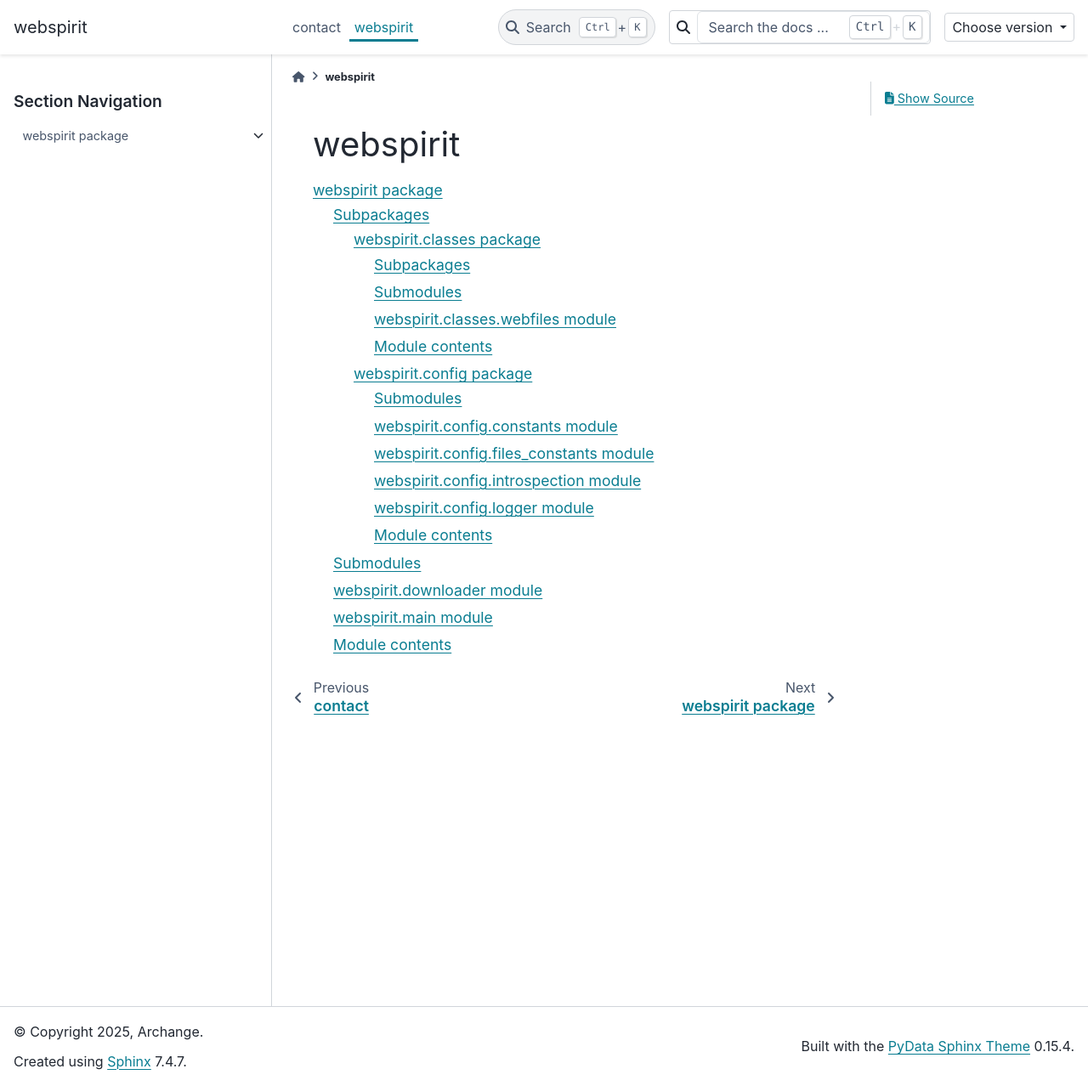
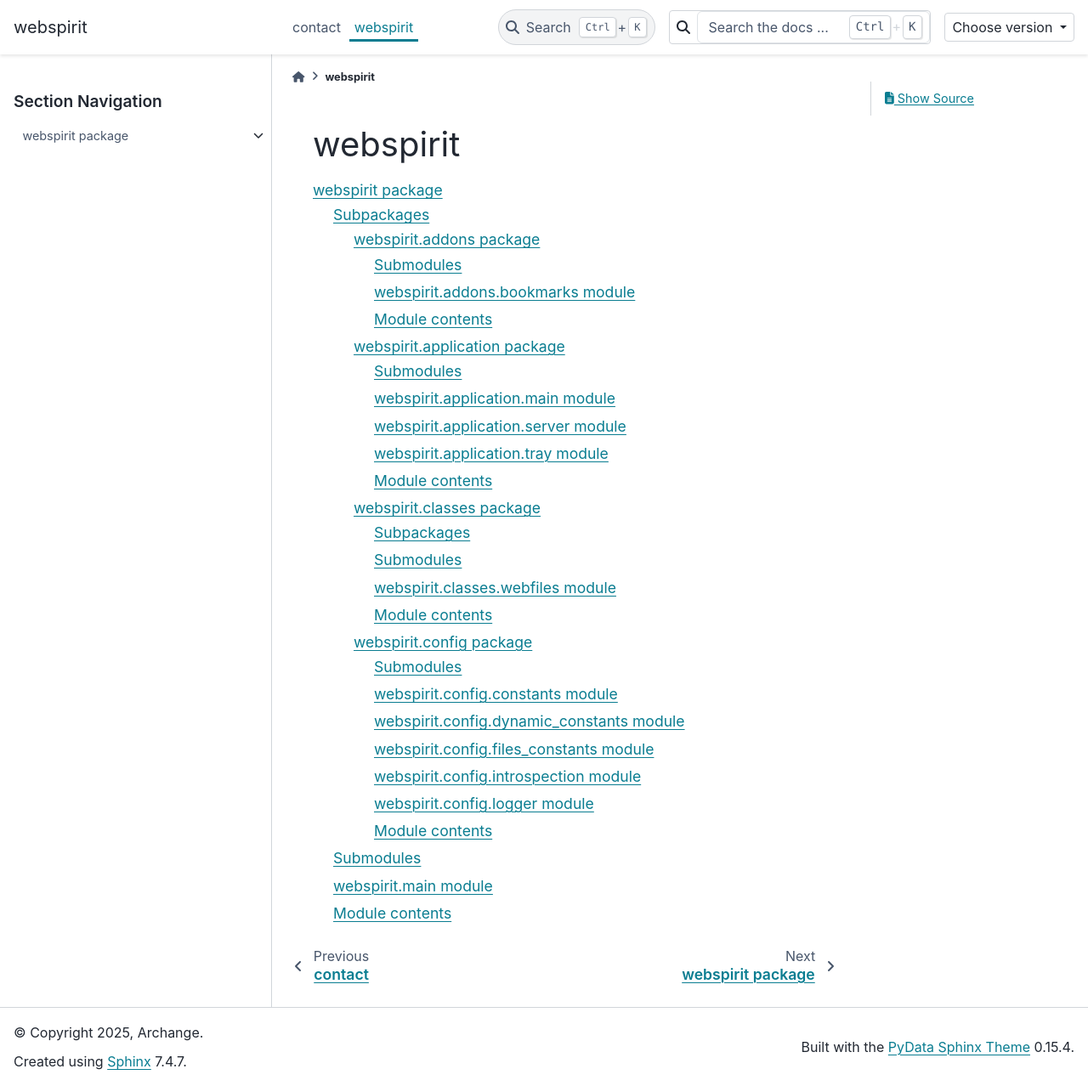
Before and after one commit to Archange-py/Webspirit, a Sphinx documentation site: the page built from docs/source/reference/modules.rst, in a window 1280 px wide and 1278 px high. Shown: the whole window at 85% size. Built offline with Sphinx 7.4.7 and the PyData theme 0.15.4, drawn with Linux system fonts in a browser that asks for light colours.

Commit message:
Mise à jour de la documentation

```diff
--- a/docs/source/reference/webspirit.config.rst
+++ b/docs/source/reference/webspirit.config.rst
@@ -8,6 +8,14 @@ webspirit.config.constants module
 ---------------------------------
 
 .. automodule:: webspirit.config.constants
+   :members:
+   :show-inheritance:
+   :undoc-members:
+
+webspirit.config.dynamic\_constants module
+------------------------------------------
+
+.. automodule:: webspirit.config.dynamic_constants
    :members:
    :show-inheritance:
    :undoc-members:
--- a/docs/source/reference/webspirit.rst
+++ b/docs/source/reference/webspirit.rst
@@ -7,19 +7,13 @@ Subpackages
 .. toctree::
    :maxdepth: 4
 
+   webspirit.addons
+   webspirit.application
    webspirit.classes
    webspirit.config
 
 Submodules
 ----------
-
-webspirit.downloader module
----------------------------
-
-.. automodule:: webspirit.downloader
-   :members:
-   :show-inheritance:
-   :undoc-members:
 
 webspirit.main module
 ---------------------
--- a/src/webspirit/application/web/index.html
+++ b/src/webspirit/application/web/index.html
@@ -10,7 +10,7 @@
 <body>
     <div class="container">
         <h1>🔖 Bookmarks locaux</h1>
-        <button onclick="openBrowser()">🌍 Ouvrir dans le navigateur</button>
+        <button onclick="openBrowser()">Ouvrir dans le navigateur</button>
         <div class="form">
             <input id="title" placeholder="Titre">
             <input id="url" placeholder="URL">
```
Also changed, not shown: TODO.md (+2 -0 lines), docs/source/reference/webspirit.addons.rst (added, +21 -0 lines), docs/source/reference/webspirit.application.rst (added, +37 -0 lines), pyproject.toml (+9 -6 lines), requirements.txt (+5 -2 lines), src/webspirit/application/frontend/index.html (+7 -9 lines), 7 other files.
